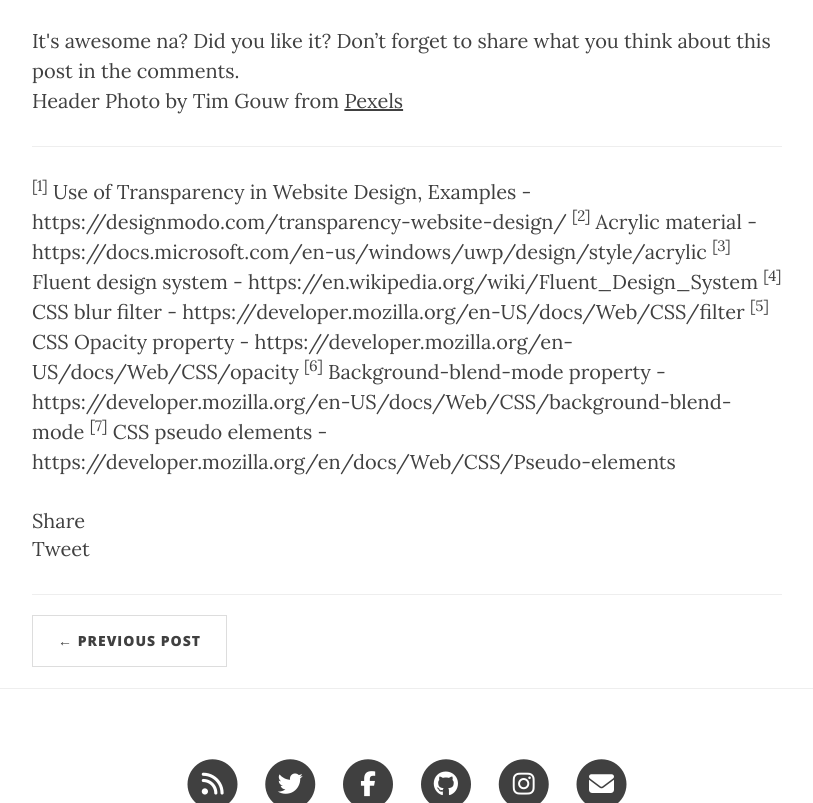
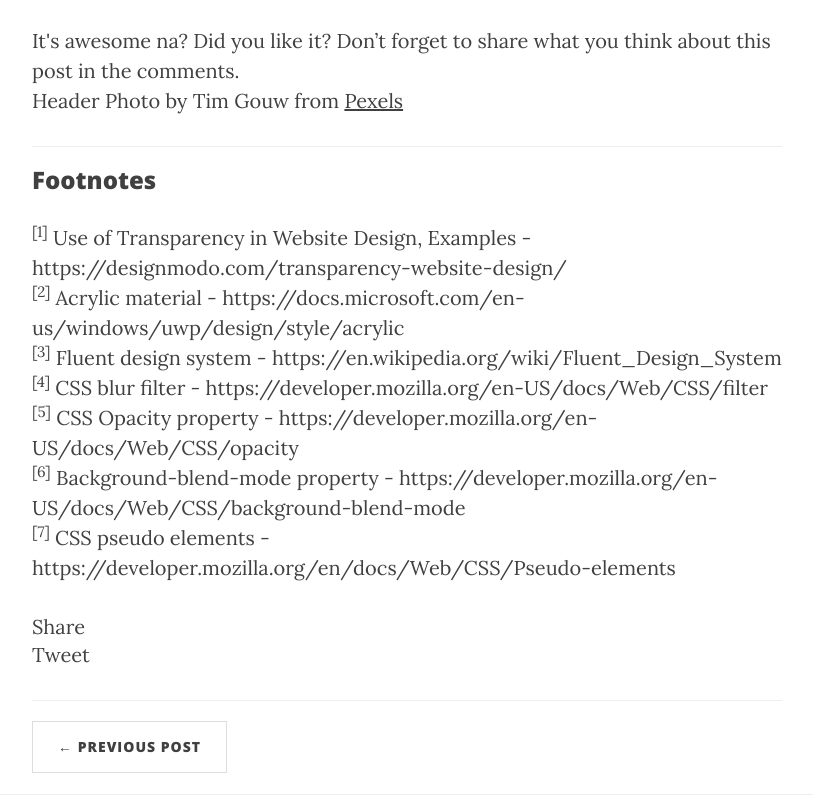
Before and after one commit to svijaykoushik/blog, a Jekyll site: the page built from _posts/2018-03-07-translucency-with-transparency.markdown, in a window 1280 px wide and 900 px high, scrolled down 4213 px, cut to the strip 97-900 px from the top of the window. Shown: the whole strip, without its empty margins (233-1046 px from the left). Built offline with Jekyll 4.4.1, drawn with Linux system fonts in a browser that asks for light colours; nearby versions of some CDN libraries; comment, search, counter and statistics services are not loaded.

```diff
--- a/_posts/2018-03-07-translucency-with-transparency.markdown
+++ b/_posts/2018-03-07-translucency-with-transparency.markdown
@@ -45,12 +45,13 @@
 <p>It's awesome na? Did you like it? Don’t forget to share what you think about this post in the comments.<br/>
 Header Photo by Tim Gouw from <a href="https://www.pexels.com/photo/man-in-white-shirt-using-macbook-pro-52608/">Pexels</a></p>
 <hr/>
+<h3>Footnotes</h3>
 <p id ="fn">
-<sup>[1]</sup> Use of Transparency in Website Design, Examples - https://designmodo.com/transparency-website-design/
-<sup>[2]</sup> Acrylic material - https://docs.microsoft.com/en-us/windows/uwp/design/style/acrylic
-<sup>[3]</sup> Fluent design system - https://en.wikipedia.org/wiki/Fluent_Design_System
-<sup>[4]</sup> CSS blur filter - https://developer.mozilla.org/en-US/docs/Web/CSS/filter
-<sup>[5]</sup> CSS Opacity property - https://developer.mozilla.org/en-US/docs/Web/CSS/opacity
-<sup>[6]</sup> Background-blend-mode property - https://developer.mozilla.org/en-US/docs/Web/CSS/background-blend-mode
+<sup>[1]</sup> Use of Transparency in Website Design, Examples - https://designmodo.com/transparency-website-design/<br/>
+<sup>[2]</sup> Acrylic material - https://docs.microsoft.com/en-us/windows/uwp/design/style/acrylic<br/>
+<sup>[3]</sup> Fluent design system - https://en.wikipedia.org/wiki/Fluent_Design_System<br/>
+<sup>[4]</sup> CSS blur filter - https://developer.mozilla.org/en-US/docs/Web/CSS/filter<br/>
+<sup>[5]</sup> CSS Opacity property - https://developer.mozilla.org/en-US/docs/Web/CSS/opacity<br/>
+<sup>[6]</sup> Background-blend-mode property - https://developer.mozilla.org/en-US/docs/Web/CSS/background-blend-mode<br/>
 <sup>[7]</sup> CSS pseudo elements - https://developer.mozilla.org/en/docs/Web/CSS/Pseudo-elements
 </p>
```
